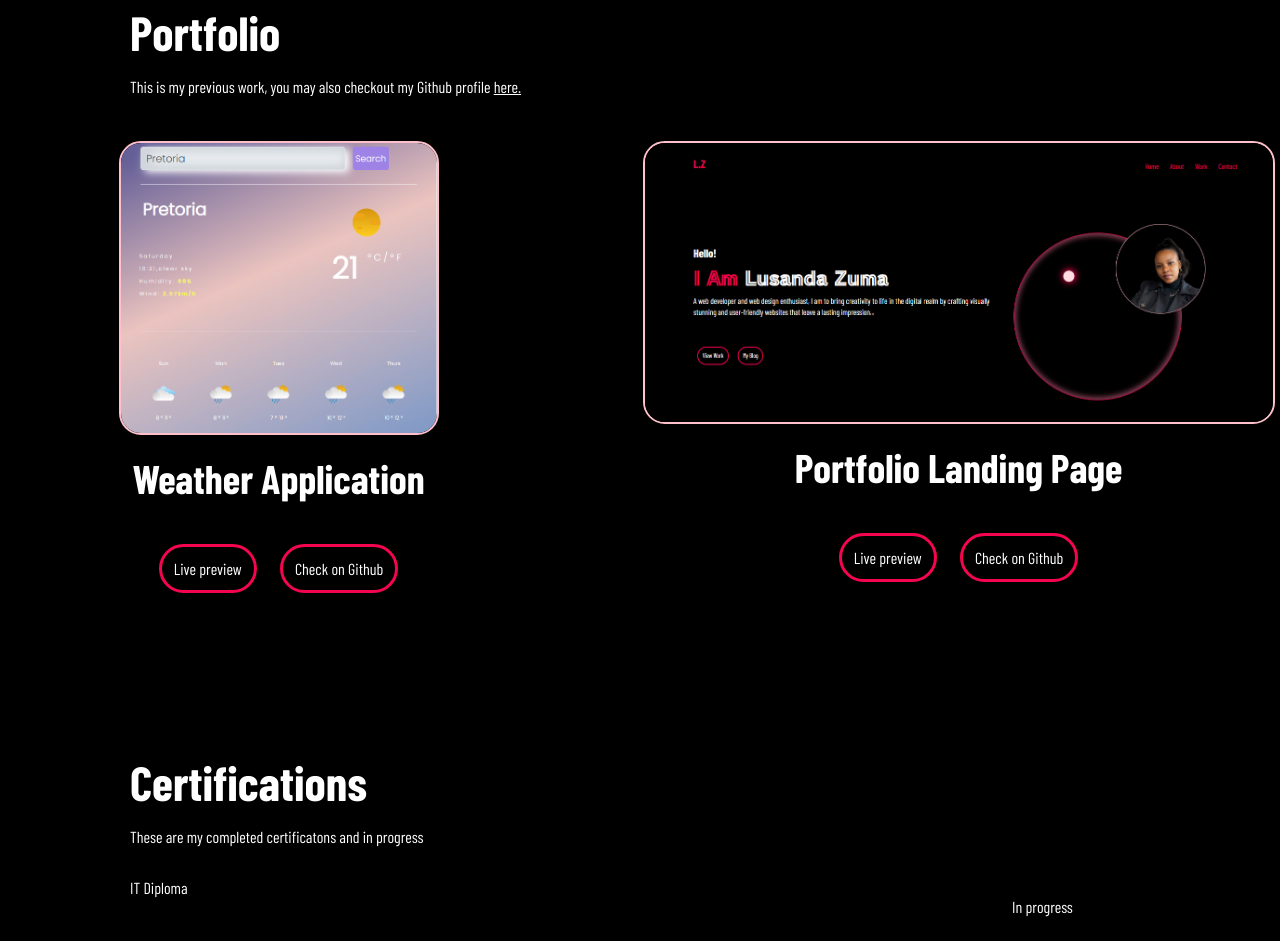
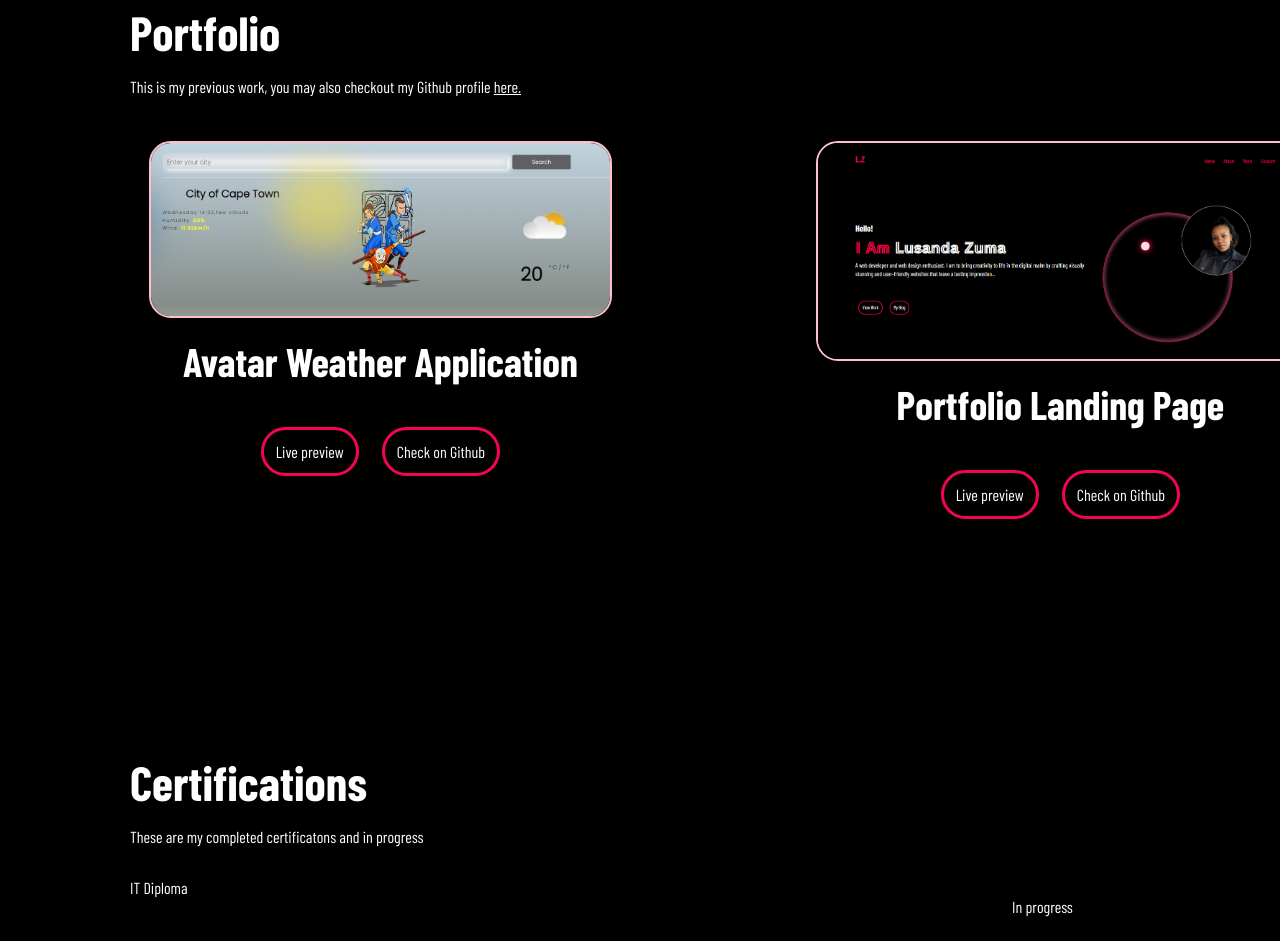
Before and after one commit to Lulutosh/Personal-website, a plain HTML site: page index.html in a window 1280 px wide. Shown: the part 1497-2438 px from the top of the page. Drawn offline with nearby package versions, Linux system fonts and the light colour scheme; a web font is replaced by a local one.

Commit message:
updated Avatar weather app snapshot

```diff
--- a/index.html
+++ b/index.html
@@ -101,8 +101,8 @@
         </p>
         <div class="profile-work">
             <div class="profile-card">
-                <img src="images/weather-project-snapshot.png" alt="">
-                <h5>Weather Application</h5>
+                <img src="images/avatar-weather-app.png" alt="">
+                <h5>Avatar Weather Application</h5>
                 <p></p>
                 <div class="profile-btn">
                     <button><a href="https://joyful-fudge-a194ff.netlify.app/">Live preview</a></button>
```
Also changed, not shown: images/avatar-weather-app.png (added).
